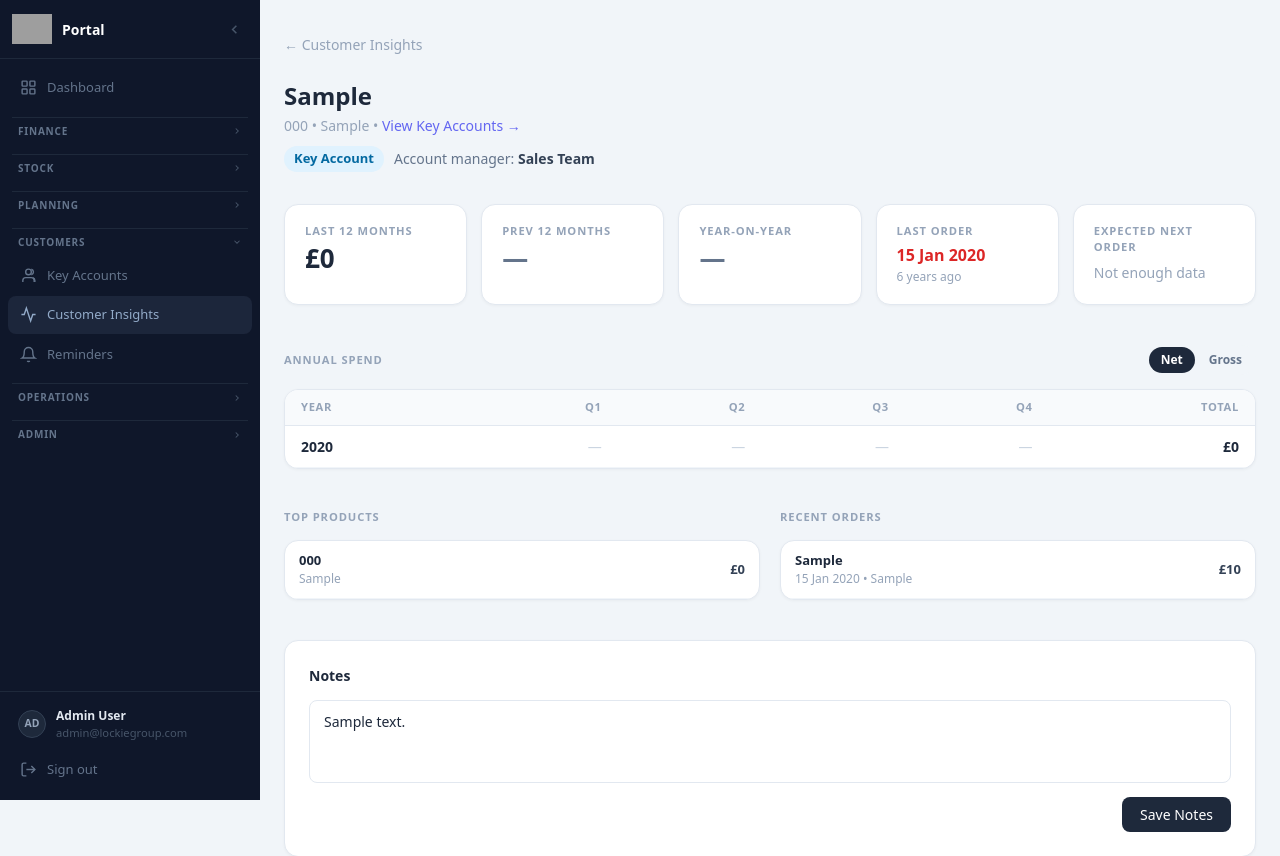
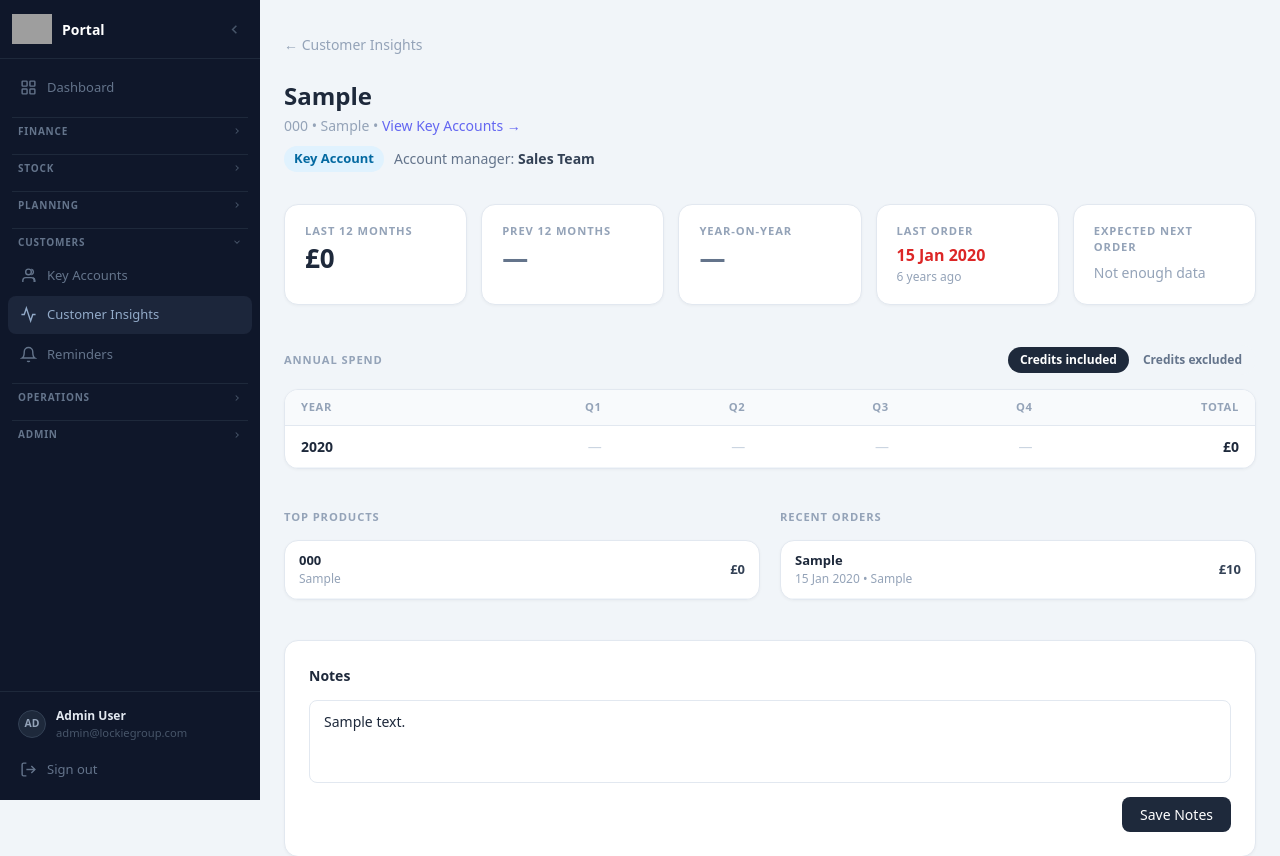
Before and after one commit to lockiegroup/Lockie-Portal, a Laravel app: page /crm/000 in a window 1280 px wide. Shown: the top 856 px of the page. Run offline with Laravel 12, Linux system fonts and the light colour scheme; a user stored in the database is signed in; data comes from the database, SQL or seed files in the repository; tables that the repository leaves empty hold one stand-in row (values such as "Sample post"); style sheets or scripts are compiled from the project's sources; grey boxes are pictures that could not be loaded.

Commit message:
Rename annual spend toggle to 'Credits included / Credits excluded'
Co-Authored-By: Claude Sonnet 4.6 <noreply@anthropic.com>
Claude-Session: https://claude.ai/code/session_01564j2oHgWB3MExdPCEAg5e

```diff
--- a/resources/views/crm/show.blade.php
+++ b/resources/views/crm/show.blade.php
@@ -128,9 +128,9 @@
         @if($hasCredits)
         <div style="display:flex;background:#f1f5f9;border-radius:999px;padding:2px;gap:2px;font-size:0.75rem;font-weight:600;">
             <button id="spend-net-btn" onclick="setSpendView('net')"
-                style="padding:4px 12px;border:none;border-radius:999px;cursor:pointer;background:#1e293b;color:#fff;">Net</button>
+                style="padding:4px 12px;border:none;border-radius:999px;cursor:pointer;background:#1e293b;color:#fff;">Credits included</button>
             <button id="spend-gross-btn" onclick="setSpendView('gross')"
-                style="padding:4px 12px;border:none;border-radius:999px;cursor:pointer;background:transparent;color:#64748b;">Gross</button>
+                style="padding:4px 12px;border:none;border-radius:999px;cursor:pointer;background:transparent;color:#64748b;">Credits excluded</button>
         </div>
         @endif
     </div>
```
